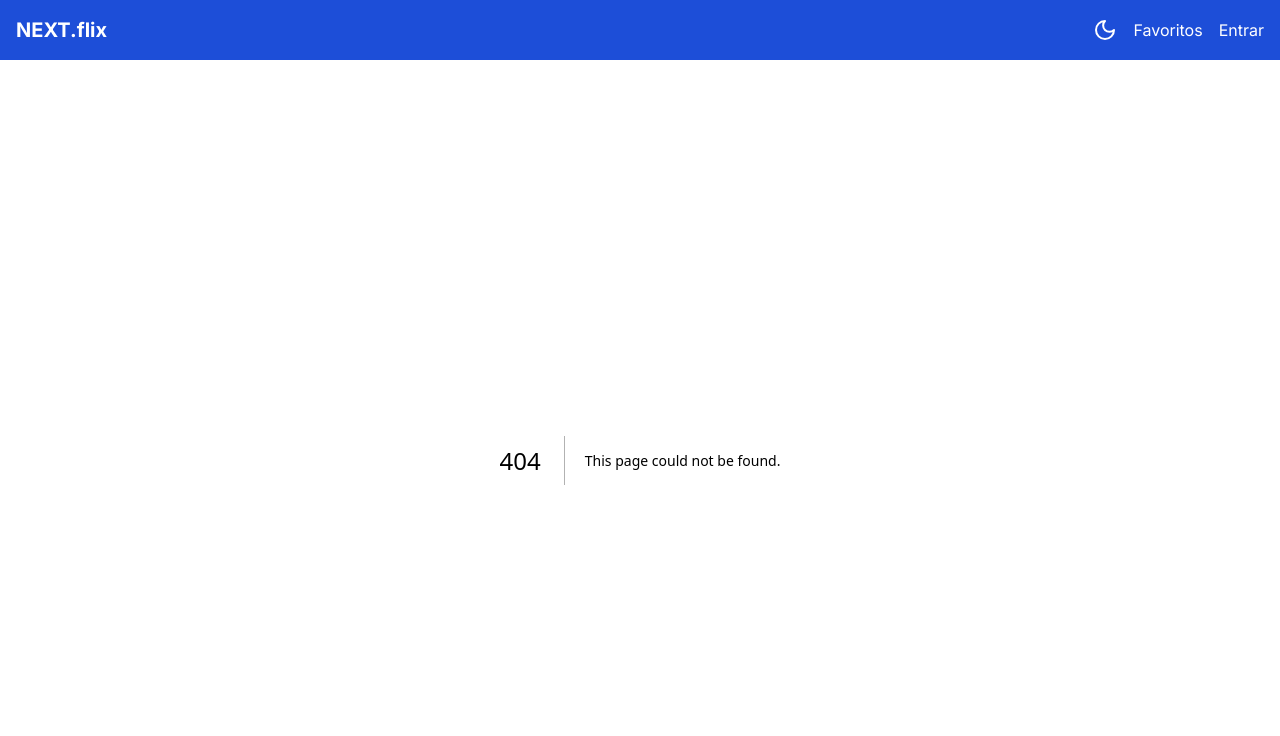
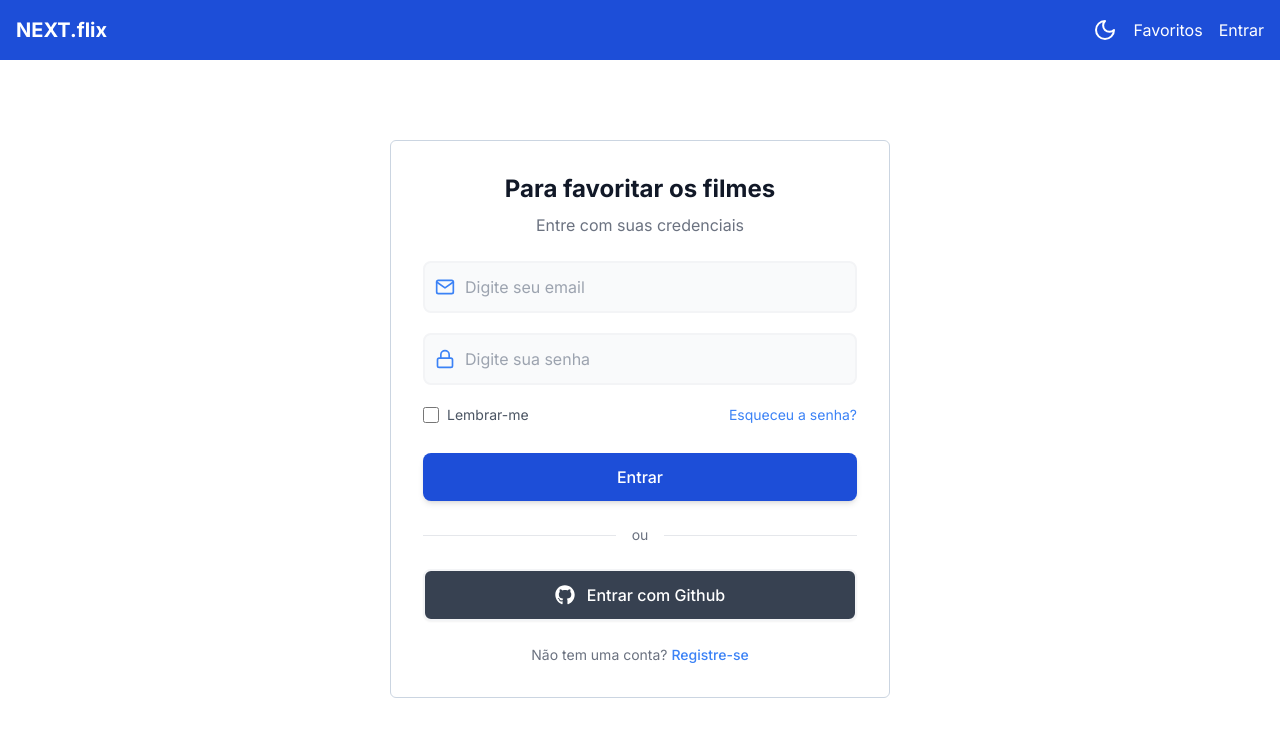
Before and after one commit to eltonsantos/nextflix, a Next.js app: page /api/auth/login in a window 1280 px wide. Before the commit this address had no page. Shown: the top 736 px of the page. Built offline with nearby package versions, Linux system fonts and the light colour scheme.

Commit message:
Install and configure next auth and login and register form

```diff
--- a/package.json
+++ b/package.json
@@ -9,10 +9,13 @@
     "lint": "next lint"
   },
   "dependencies": {
+    "@auth/prisma-adapter": "^2.7.2",
     "@prisma/client": "^5.21.1",
     "axios": "^1.7.7",
+    "bcryptjs": "^2.4.3",
     "lucide-react": "^0.453.0",
     "next": "15.0.1",
+    "next-auth": "^5.0.0-beta.25",
     "next-themes": "^0.3.0",
     "react": "19.0.0-rc-69d4b800-20241021",
     "react-dom": "19.0.0-rc-69d4b800-20241021",
@@ -20,6 +23,7 @@
     "react-loading": "^2.0.3"
   },
   "devDependencies": {
+    "@types/bcryptjs": "^2.4.6",
     "@types/node": "^20",
     "@types/react": "^18",
     "@types/react-dom": "^18",
--- /dev/null
+++ b/src/app/(paginas)/api/auth/[...nextauth]/route.ts
@@ -0,0 +1,37 @@
+import NextAuth from 'next-auth';
+import GithubProvider from 'next-auth/providers/github';
+import CredentialsProvider from 'next-auth/providers/credentials';
+
+const handler = NextAuth({
+  providers: [
+    GithubProvider({
+      clientId: process.env.GITHUB_ID!,
+      clientSecret: process.env.GITHUB_SECRET!,
+    }),
+    CredentialsProvider({
+      name: 'Credentials',
+      credentials: {
+        email: { label: "Email", type: "email" },
+        password: { label: "Password", type: "password" }
+      },
+      async authorize(credentials) {
+        if (credentials?.email === "elton@elton.com" && credentials?.password === "123456") {
+          return {
+            id: "1",
+            email: credentials.email,
+            name: "User Example",
+          }
+        }
+        return null;
+      }
+    })
+  ],
+  pages: {
+    signIn: '/api/auth/login',
+  },
+  session: {
+    strategy: "jwt",
+  },
+});
+
+export { handler as GET, handler as POST };
--- /dev/null
+++ b/src/app/(paginas)/api/auth/login/page.tsx
@@ -0,0 +1,38 @@
+import { LoginForm } from "@/components/LoginForm";
+import { LoginGithub } from "@/components/LoginGithub";
+import Link from "next/link";
+
+export default function Login() {
+  return (
+    <div className="w-full flex mt-20 justify-center">
+      <div className="w-full max-w-[500px] p-8 space-y-6 border border-slate-300 rounded-md bg-white">
+        <div className="text-center space-y-2">
+          <h1 className="text-2xl font-bold text-gray-900">Para favoritar os filmes</h1>
+          <p className="text-gray-500">Entre com suas credenciais</p>
+        </div>
+
+        <LoginForm />
+
+        <div className="relative my-6">
+          <div className="absolute inset-0 flex items-center">
+            <div className="w-full border-t border-gray-200"></div>
+          </div>
+          <div className="relative flex justify-center text-sm">
+            <span className="px-4 bg-white text-gray-500">
+              ou
+            </span>
+          </div>
+        </div>
+
+        <LoginGithub />
+
+        <p className="text-center text-sm text-gray-500 mt-8">
+          Não tem uma conta?{' '}
+          <Link href="/api/auth/register" className="text-blue-500 hover:text-blue-600 font-medium">
+            Registre-se
+          </Link>
+        </p>
+      </div>
+    </div>
+  );
+}
--- /dev/null
+++ b/src/app/(paginas)/api/auth/register/page.tsx
@@ -0,0 +1,17 @@
+import { RegisterForm } from "@/components/RegisterForm";
+
+export default function Login() {
+  return (
+    <div className="w-full flex mt-20 justify-center">
+      <div className="w-full max-w-[500px] p-8 space-y-6 border border-slate-300 rounded-md bg-white">
+        <div className="text-center space-y-2">
+          <h1 className="text-2xl font-bold text-gray-900">Para favoritar os filmes</h1>
+          <p className="text-gray-500">Cadastre-se no sistema</p>
+        </div>
+
+        <RegisterForm />
+
+      </div>
+    </div>
+  );
+}
--- a/src/app/(paginas)/auth/login/page.tsx
+++ /dev/null
@@ -1,7 +0,0 @@
-export default async function Login() {
-  return (
-    <div className="p-6">
-      Login
-    </div>
-  );
-}
--- /dev/null
+++ b/src/components/LoginForm.tsx
@@ -0,0 +1,83 @@
+"use client";
+
+import { useState } from 'react';
+import { signIn } from 'next-auth/react';
+import { useRouter } from 'next/navigation';
+import { FiMail, FiLock } from 'react-icons/fi';
+
+export const LoginForm = () => {
+  const router = useRouter();
+  const [formData, setFormData] = useState({
+    email: '',
+    password: ''
+  });
+
+  const handleSubmit = async (e: React.FormEvent) => {
+    e.preventDefault();
+    const result = await signIn('credentials', {
+      email: formData.email,
+      password: formData.password,
+      redirect: false
+    });
+
+    if (result?.ok) {
+      router.push('/');
+      router.refresh();
+    }
+  };
+
+  return (
+    <div className="w-full">
+      <form onSubmit={handleSubmit} className="w-full flex flex-col gap-5">
+        <div className="relative">
+          <div className="absolute inset-y-0 left-0 pl-3 flex items-center pointer-events-none">
+            <FiMail className="h-5 w-5 text-blue-500" />
+          </div>
+          <input
+            type="email"
+            placeholder="Digite seu email"
+            value={formData.email}
+            onChange={(e) => setFormData(prev => ({...prev, email: e.target.value}))}
+            className="w-full pl-10 pr-4 py-3 rounded-lg border-2 border-gray-100 hover:border-blue-100 focus:border-blue-500 focus:ring-blue-500 focus:outline-none transition-colors bg-gray-50 text-gray-700 placeholder-gray-400"
+          />
+        </div>
+
+        <div className="relative">
+          <div className="absolute inset-y-0 left-0 pl-3 flex items-center pointer-events-none">
+            <FiLock className="h-5 w-5 text-blue-500" />
+          </div>
+          <input
+            type="password"
+            placeholder="Digite sua senha"
+            value={formData.password}
+            onChange={(e) => setFormData(prev => ({...prev, password: e.target.value}))}
+            className="w-full pl-10 pr-4 py-3 rounded-lg border-2 border-gray-100 hover:border-blue-100 focus:border-blue-500 focus:ring-blue-500 focus:outline-none transition-colors bg-gray-50 text-gray-700 placeholder-gray-400"
+          />
+        </div>
+
+        <div className="flex items-center justify-between mb-2">
+          <div className="flex items-center">
+            <input
+              type="checkbox"
+              id="remember"
+              className="h-4 w-4 text-blue-500 rounded border-gray-300 focus:ring-blue-500"
+            />
+            <label htmlFor="remember" className="ml-2 text-sm text-gray-600">
+              Lembrar-me
+            </label>
+          </div>
+          <a href="#" className="text-sm text-blue-500 hover:text-blue-600 transition-colors">
+            Esqueceu a senha?
+          </a>
+        </div>
+
+        <button
+          type="submit"
+          className="w-full bg-blue-700 hover:bg-blue-800 text-white font-medium py-3 px-4 rounded-lg transition-colors duration-200 shadow-md hover:shadow-lg transform"
+        >
+          Entrar
+        </button>
+      </form>
+    </div>
+  );
+};
--- /dev/null
+++ b/src/components/LoginGithub.tsx
@@ -0,0 +1,16 @@
+"use client";
+
+import { signIn } from 'next-auth/react';
+import { FaGithub } from "react-icons/fa";
+
+export const LoginGithub = () => {
+  return (
+    <button
+      onClick={() => signIn('github', { callbackUrl: '/' })}
+      className="w-full flex items-center justify-center gap-3 px-4 py-3 text-white bg-gray-700 hover:bg-gray-800 border-2 border-gray-100 rounded-lg shadow-sm transition-all duration-200 transform"
+    >
+      <FaGithub className="text-xl" />
+      <span className="font-medium">Entrar com Github</span>
+    </button>
+  );
+};
--- a/src/components/Navbar.tsx
+++ b/src/components/Navbar.tsx
@@ -10,7 +10,7 @@ export default function Navbar() {
       <div className="flex items-center space-x-4">
         <ThemeSwitch />
         <Link href="/favorites">Favoritos</Link>
-        <Link href="/auth/login">Entrar</Link>
+        <Link href="/api/auth/login">Entrar</Link>
       </div>
     </nav>
   );
--- /dev/null
+++ b/src/components/RegisterForm.tsx
@@ -0,0 +1,82 @@
+"use client";
+
+import { useState } from 'react';
+import { signIn } from 'next-auth/react';
+import { useRouter } from 'next/navigation';
+import { FiMail, FiLock, FiUser } from 'react-icons/fi';
+
+export const RegisterForm = () => {
+  const router = useRouter();
+  const [formData, setFormData] = useState({
+    name: '',
+    email: '',
+    password: ''
+  });
+
+  const handleSubmit = async (e: React.FormEvent) => {
+    e.preventDefault();
+    const result = await signIn('credentials', {
+      name: formData.name,
+      email: formData.email,
+      password: formData.password,
+      redirect: false
+    });
+
+    if (result?.ok) {
+      router.push('/');
+      router.refresh();
+    }
+  };
+
+  return (
+    <div className="w-full">
+      <form onSubmit={handleSubmit} className="w-full flex flex-col gap-5">
+        <div className="relative">
+          <div className="absolute inset-y-0 left-0 pl-3 flex items-center pointer-events-none">
+            <FiUser className="h-5 w-5 text-blue-500" />
+          </div>
+          <input
+            type="text"
+            placeholder="Digite seu nome"
+            value={formData.name}
+            onChange={(e) => setFormData(prev => ({...prev, name: e.target.value}))}
+            className="w-full pl-10 pr-4 py-3 rounded-lg border-2 border-gray-100 hover:border-blue-100 focus:border-blue-500 focus:ring-blue-500 focus:outline-none transition-colors bg-gray-50 text-gray-700 placeholder-gray-400"
+          />
+        </div>
+
+        <div className="relative">
+          <div className="absolute inset-y-0 left-0 pl-3 flex items-center pointer-events-none">
+            <FiMail className="h-5 w-5 text-blue-500" />
+          </div>
+          <input
+            type="email"
+            placeholder="Digite seu email"
+            value={formData.email}
+            onChange={(e) => setFormData(prev => ({...prev, email: e.target.value}))}
+            className="w-full pl-10 pr-4 py-3 rounded-lg border-2 border-gray-100 hover:border-blue-100 focus:border-blue-500 focus:ring-blue-500 focus:outline-none transition-colors bg-gray-50 text-gray-700 placeholder-gray-400"
+          />
+        </div>
+
+        <div className="relative">
+          <div className="absolute inset-y-0 left-0 pl-3 flex items-center pointer-events-none">
+            <FiLock className="h-5 w-5 text-blue-500" />
+          </div>
+          <input
+            type="password"
+            placeholder="Digite sua senha"
+            value={formData.password}
+            onChange={(e) => setFormData(prev => ({...prev, password: e.target.value}))}
+            className="w-full pl-10 pr-4 py-3 rounded-lg border-2 border-gray-100 hover:border-blue-100 focus:border-blue-500 focus:ring-blue-500 focus:outline-none transition-colors bg-gray-50 text-gray-700 placeholder-gray-400"
+          />
+        </div>
+
+        <button
+          type="submit"
+          className="w-full bg-blue-700 hover:bg-blue-800 text-white font-medium py-3 px-4 rounded-lg transition-colors duration-200 shadow-md hover:shadow-lg transform"
+        >
+          Registrar
+        </button>
+      </form>
+    </div>
+  );
+};
```
Also changed, not shown: 2 other files (tests, documents, lock files or other folders).
